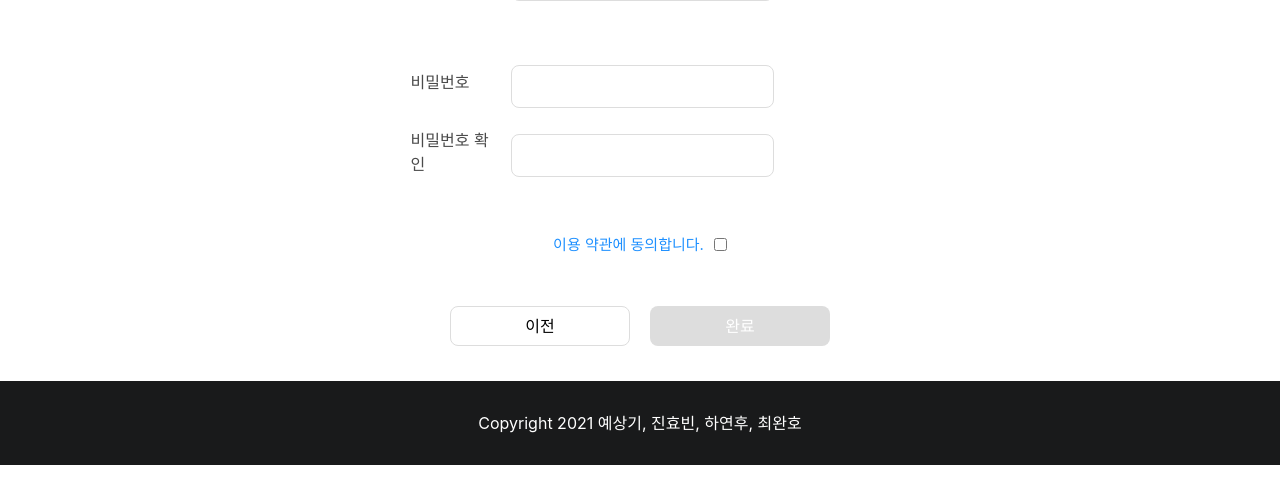
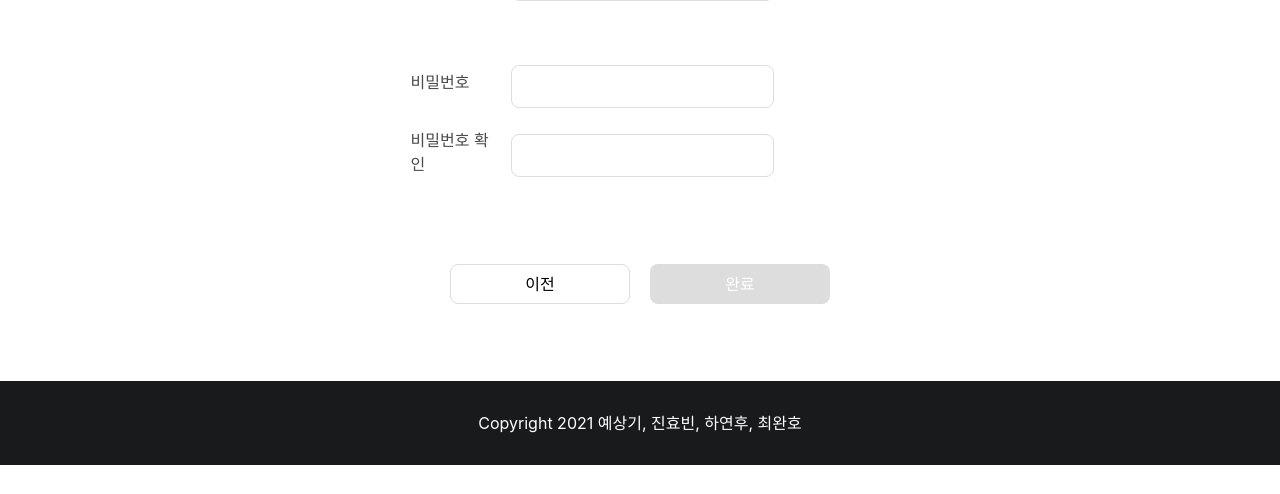
Before and after one commit to with-key/hanghae99_mini_team8, a Flask app: page /signup_page in a window 1280 px wide. Shown: the part 306-800 px from the top of the page. Run offline with Flask 2, Linux system fonts and the light colour scheme; some libraries are stand-ins or nearby versions.

Commit message:
#7 회원가입 페이지, 유효성 체크 2차 완성

```diff
--- a/static/css/sign_up.css
+++ b/static/css/sign_up.css
@@ -75,6 +75,7 @@
 }
 
 .sign_up_btn_set {
+  margin-top: 80px;
   display: flex;
   gap: 20px;
   justify-content: center;
@@ -112,6 +113,7 @@
 #help_msg {
   text-align: left;
   position: absolute;
-  right: -43px;
+  right: -125px;
   bottom: 170px;
+  width: 250px;
 }
--- a/templates/sign_up.html
+++ b/templates/sign_up.html
@@ -24,11 +24,6 @@
             <input type="password" name="password" class="sign_up_input" id="userRePw" onkeyup="validPw()">
         </div>
         <div id="help_msg"></div>
-
-        <div class="user_agree">
-            <a href="#" class="signup_agree"> 이용 약관에 동의합니다.</a>
-            <input type="checkbox">
-        </div>
         <div class="sign_up_btn_set">
             <a href="/" class="sign_up_btn_default">이전</a>
             <button class="sign_up_btn" onclick="getSignup()" id="submit_btn" disabled>완료</button>
@@ -83,30 +78,28 @@
         const pw = document.getElementById('userpw').value
         const rePw = document.getElementById('userRePw').value
         const submitBtn = document.getElementById('submit_btn')
+        const msg = document.getElementById('help_msg')
 
         if (pw !== rePw) {
-            document.getElementById('help_msg').innerText = "비밀번호가 일치하지 않아요"
+            msg.innerText = "비밀번호가 일치하지 않아요 🤔"
+            msg.style.color = "coral"
             submitBtn.disabled = true
             submitBtn.style.backgroundColor = "#ddd"
 
         }
         if (pw === rePw) {
-            document.getElementById('help_msg').innerText = "비밀번호가 일치합니다"
+            msg.innerText = "비밀번호가 일치합니다 👍"
+            msg.style.color = "green"
             submitBtn.disabled = false
             submitBtn.style.backgroundColor = "#F50000"
         }
     }
-
 
     const submitValid = () => {
         const id = document.getElementById('userid').value
         const name = document.getElementById('username').value
         const submitBtn = document.getElementById('submit_btn')
 
-        if (id === "") {
-            submitBtn.disabled = true
-            submitBtn.style.backgroundColor = "#ddd"
-        }
         if (id !== "" && name !== "") {
             submitBtn.disabled = false
             submitBtn.style.backgroundColor = "#f50000"
@@ -119,6 +112,9 @@
 
 
 
+
+
+
 </script>
 
 {% endblock content %}
```
